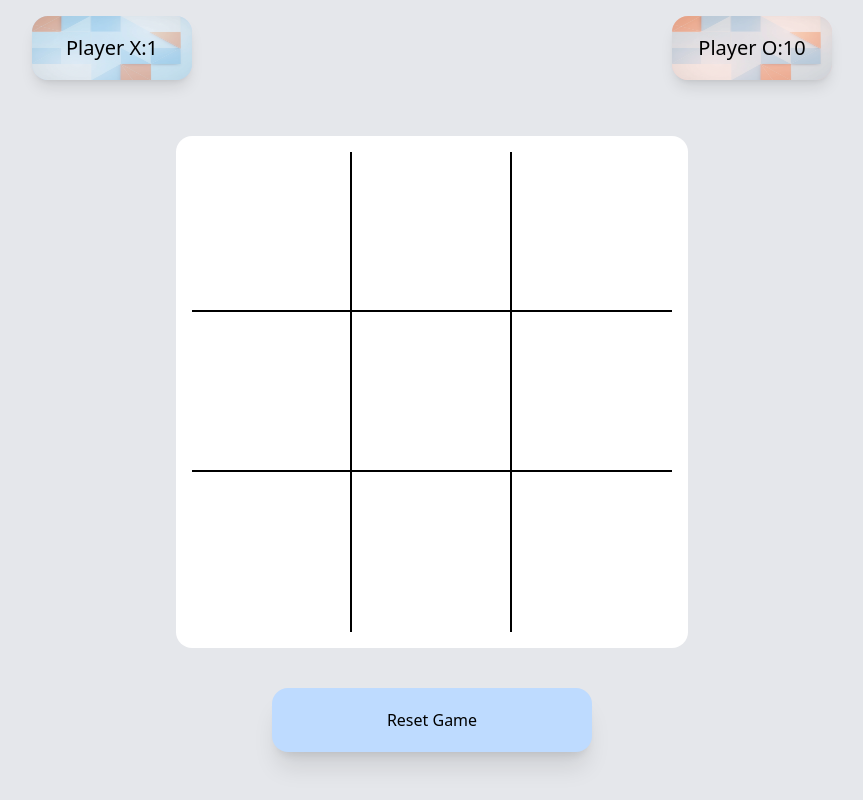
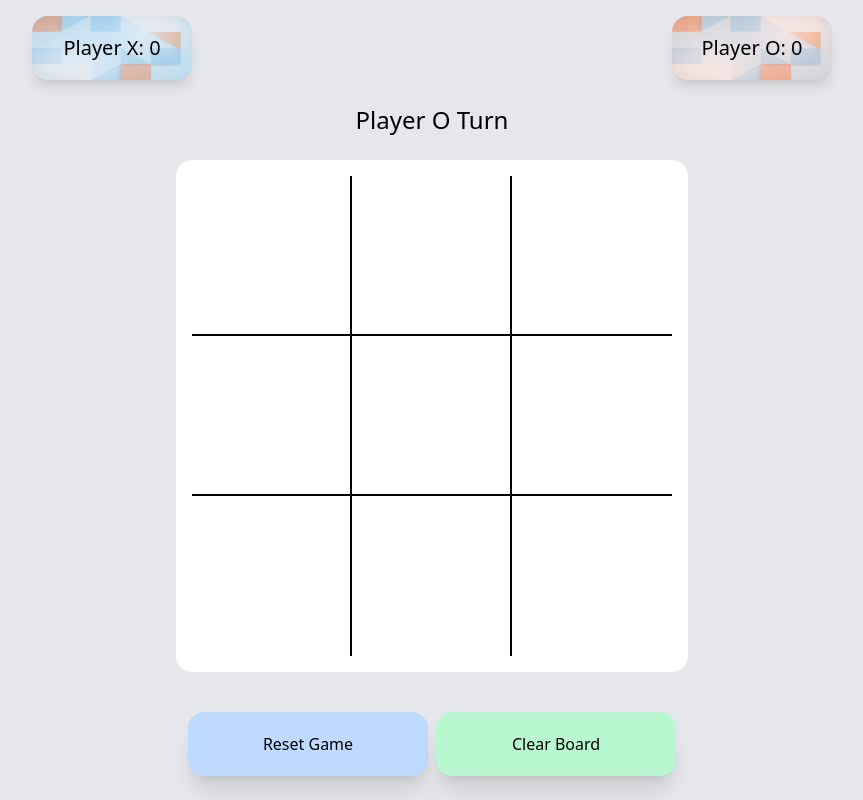
Before and after one commit to akshaykumar401/tic-tac-toe, a Flask app: page /playerToPlayer in a window 1280 px wide. Shown: the whole page, without its empty margins (208-1071 px from the left). Run offline with Flask 3, Linux system fonts and the light colour scheme.

Commit message:
Added Player to Player Feature

```diff
--- a/static/CSS/output.css
+++ b/static/CSS/output.css
@@ -11,6 +11,8 @@
     --color-red-500: oklch(63.7% 0.237 25.331);
     --color-orange-500: oklch(70.5% 0.213 47.604);
     --color-yellow-500: oklch(79.5% 0.184 86.047);
+    --color-green-200: oklch(92.5% 0.084 155.995);
+    --color-green-500: oklch(72.3% 0.219 149.579);
     --color-blue-200: oklch(88.2% 0.059 254.128);
     --color-blue-500: oklch(62.3% 0.214 259.815);
     --color-blue-700: oklch(48.8% 0.243 264.376);
@@ -229,6 +231,9 @@
   .mt-8 {
     margin-top: calc(var(--spacing) * 8);
   }
+  .mt-10 {
+    margin-top: calc(var(--spacing) * 10);
+  }
   .mt-12 {
     margin-top: calc(var(--spacing) * 12);
   }
@@ -282,6 +287,9 @@
   }
   .w-\[10rem\] {
     width: 10rem;
+  }
+  .w-\[15rem\] {
+    width: 15rem;
   }
   .w-\[20rem\] {
     width: 20rem;
@@ -375,6 +383,9 @@
   }
   .bg-gray-800 {
     background-color: var(--color-gray-800);
+  }
+  .bg-green-200 {
+    background-color: var(--color-green-200);
   }
   .bg-orange-500 {
     background-color: var(--color-orange-500);
@@ -493,6 +504,13 @@
     &:hover {
       @media (hover: hover) {
         background-color: var(--color-blue-500);
+      }
+    }
+  }
+  .hover\:bg-green-500 {
+    &:hover {
+      @media (hover: hover) {
+        background-color: var(--color-green-500);
       }
     }
   }
--- a/static/JS/playerToPlayer.js
+++ b/static/JS/playerToPlayer.js
@@ -3,8 +3,18 @@ const resetButton = document.getElementById("reset_game");
 const winningText = document.getElementById("winner");
 const winningBanner = document.getElementById("winning_banner");
 const main = document.getElementById("main");
+const playAgainButton = document.getElementById("play_again");
+const playerXPoints = document.getElementById("player_x");
+const playerOPoints = document.getElementById("player_o");
+const playerTurnMessage = document.getElementById("player_turn");
+const clearBoardButton = document.getElementById("clear_board");
 
 let turnForX = true;
+let playerX = 0;
+let playerO = 0;
+playerXPoints.textContent = playerX;
+playerOPoints.textContent = playerO;
+playerTurnMessage.textContent = "Player O Turn";
 
 const winingPattern = [
     [0, 1, 2],
@@ -19,6 +29,10 @@ const winingPattern = [
 
 // Winner message Methode....
 const showWinner = (winner) => {
+    if (winner === 'X')
+        playerXPoints.textContent = ++playerX;
+    else
+        playerOPoints.textContent = ++playerO;
     winningBanner.classList.remove("hidden");
     main.classList.add("blur")
     winningText.textContent = `Player ${winner} Win`;
@@ -29,9 +43,11 @@ const showWinner = (winner) => {
 boxes.forEach((box) => {
     box.addEventListener("click", () => {
         if(turnForX) {
+            playerTurnMessage.textContent = "Player X Turn";
             box.value = "O";
             turnForX = false;
         } else {
+            playerTurnMessage.textContent = "Player O Turn";
             box.value = "X";
             turnForX = true;
         }
@@ -66,6 +82,18 @@ const disableBoxes = () => {
 //Reset Game Function....
 const resetGame = () => {
     turnForX = true;
+    playerTurnMessage.textContent = "Player O Turn";
+    playerX = 0;
+    playerO = 0;
+    playerXPoints.textContent = playerX;
+    playerOPoints.textContent = playerO;
+    enableBoxes();
+};
+
+// Play Again Methode...
+const playAgain = () => {
+    winningBanner.classList.add("hidden");
+    main.classList.remove("blur")
     enableBoxes();
 };
 
@@ -78,4 +106,5 @@ const enableBoxes = () => {
 }
 
 resetButton.addEventListener("click", resetGame);
-//resetBtn.addEventListener("click", resetGame);
+play_again.addEventListener("click", playAgain);
+clearBoardButton.addEventListener("click", enableBoxes);
--- a/templates/playerToPlayer.html
+++ b/templates/playerToPlayer.html
@@ -6,17 +6,20 @@
 <main id="main" class="w-full h-screen flex flex-col gap-2">
     <section id="winner_section" class="mt-4 w-full h-auto flex items-center justify-around">
         <div class="flex w-[10rem] h-[4rem] font-medium bg-blue-200 justify-center items-center rounded-2xl text-xl z-[-2] shadow-lg">
-            Player X:
-            <span id="player_x" class="font-normal">1</span>
+            Player X:&nbsp;
+            <span id="player_x" class="font-normal"></span>
             <img src="{{ url_for('static', filename='images/pointes.png') }}" alt="Background_image" class="w-[10rem] h-[4rem] rounded-2xl absolute z-[-1] opacity-70">
         </div>
         <div class="flex w-[10rem] h-[4rem] font-medium bg-red-200 justify-center items-center rounded-2xl text-xl z-[-2] shadow-lg">
-            Player O:
-            <span id="player_o" class="font-normal">10</span>
+            Player O:&nbsp;
+            <span id="player_o" class="font-normal"></span>
             <img src="{{ url_for('static', filename='images/pointes.png') }}" alt="Background_image" class="w-[10rem] h-[4rem] rounded-2xl absolute z-[-1] opacity-70">
         </div>
     </section>
-    <section id="game_section" class="w-full h-auto flex items-center justify-center flex-col gap-2 mt-12">
+    <section id="player_turn_section" class="mt-4 w-full h-auto flex items-center justify-center">
+        <p id="player_turn" class="text-2xl font-medium"></p>
+    </section>
+    <section id="game_section" class="w-full h-auto flex items-center justify-center flex-col mt-4">
         <div id="main_game" class="bg-white w-[32rem] h-[32rem] p-4 rounded-2xl">
             <div id="row_one" class="flex ">
                 <input class="box font-['Pacifico'] border-r-2 border-b-2 text-5xl font-thin not-italic w-[10rem] h-[10rem] cursor-pointer" type="button" />
@@ -35,8 +38,9 @@
             </div>
         </div>
     </section>
-    <section id="button-section" class="flex justify-center items-center h-auto w-full" >
-        <button id="reset_game" class="cursor-pointer bg-blue-200 hover:bg-blue-500 duration-300 active:scale-[0.9] hover:text-white mt-8 w-[20rem] h-[4rem] rounded-2xl shadow-xl">Reset Game</button>
+    <section id="button-section" class="flex justify-center items-center h-auto w-full gap-2" >
+        <button id="reset_game" class="cursor-pointer bg-blue-200 hover:bg-blue-500 duration-300 active:scale-[0.9] hover:text-white mt-8 w-[15rem] h-[4rem] rounded-2xl shadow-xl">Reset Game</button>
+        <button id="clear_board" class="cursor-pointer bg-green-200 hover:bg-green-500 duration-300 active:scale-[0.9] hover:text-white mt-8 w-[15rem] h-[4rem] rounded-2xl shadow-xl">Clear Board</button>
     </section>
 </main>
 <section id="winning_banner" class="w-full bg-gray-100 hidden shadow-xl h-[12rem] absolute top-[50%] translate-y-[-50%]">
@@ -45,7 +49,7 @@
             Congratulations 🎉
         </p>
         <span id="winner">Player X Win</span>
-        <button class="cursor-pointer bg-blue-200 hover:bg-blue-500 duration-300 active:scale-[0.9] hover:text-white w-[20rem] h-[3rem] mt-2 rounded-2xl shadow-xl">Play Again</button>
+        <button id="play_again" class="cursor-pointer bg-blue-200 hover:bg-blue-500 duration-300 active:scale-[0.9] hover:text-white w-[20rem] h-[3rem] mt-2 rounded-2xl shadow-xl">Play Again</button>
     </div>
 </section>
 
```
Also changed, not shown: requirements.txt (added, +7 -0 lines).
